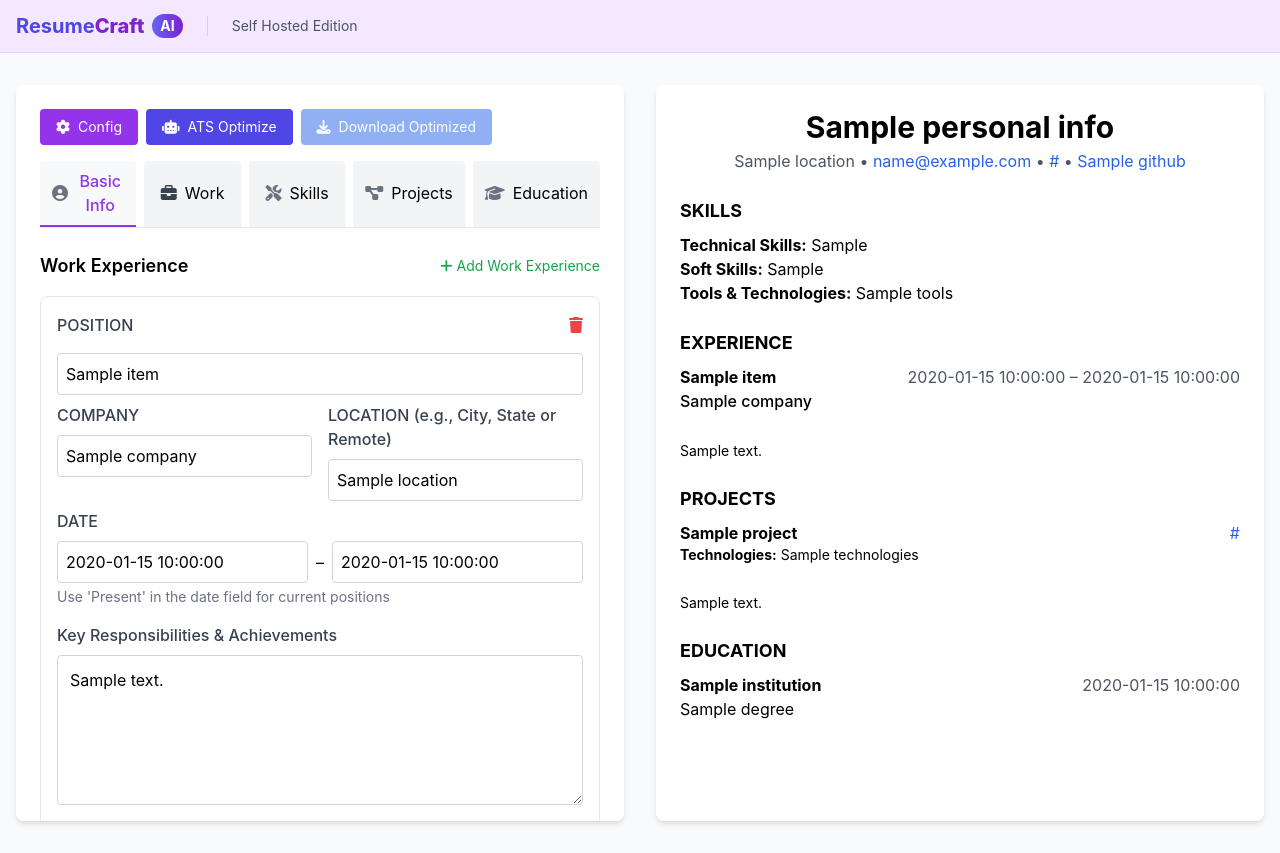
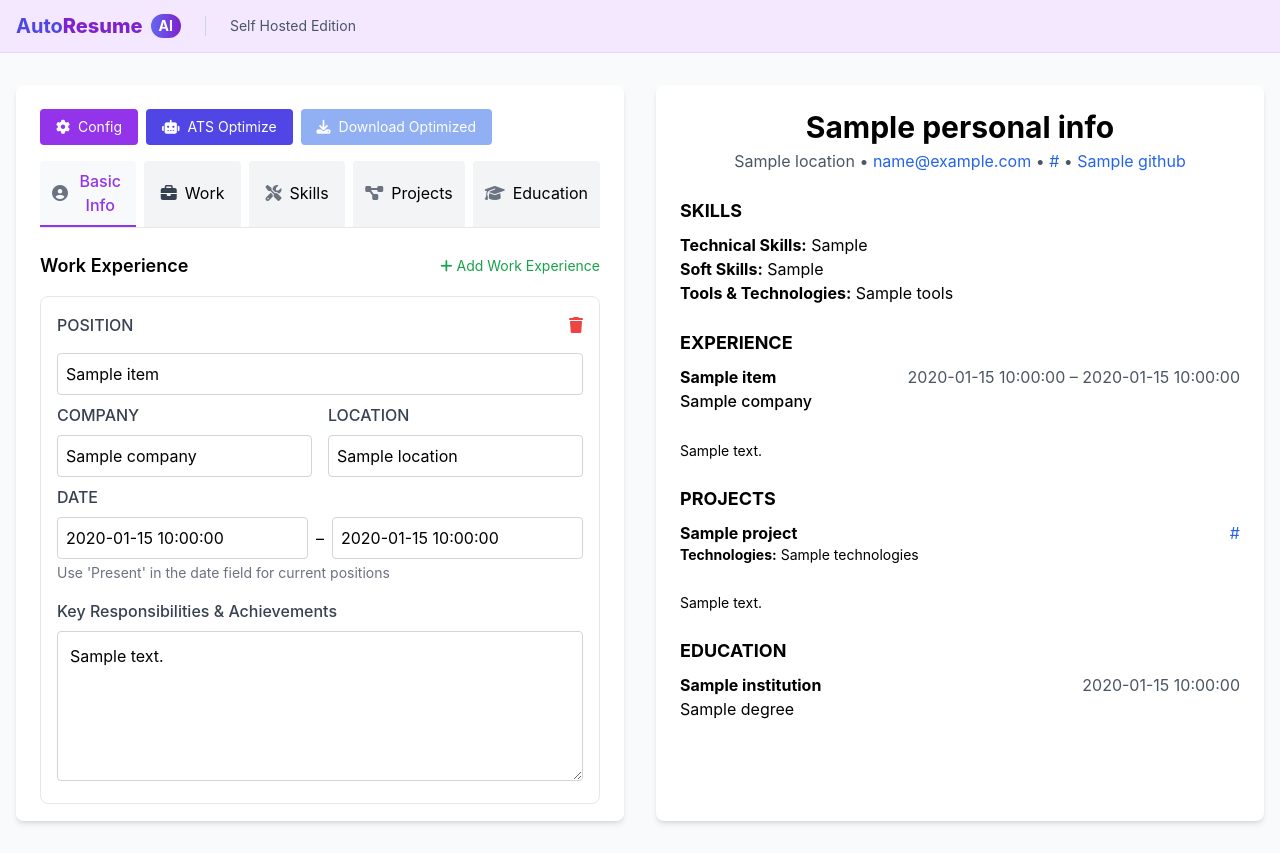
Before and after one commit to ocontant/auto-resume, a FastAPI app: template app/templates/index.html in a window 1280 px wide. Run offline with FastAPI, Linux system fonts and the light colour scheme; the template is opened without the code that fills it: most values are stand-ins (such as "Sample title", 1, 10 or a date in 2020); parts of the project's set-up code (start-up, migrations or seed data) failed here and were passed over; some libraries are stand-ins or nearby versions.

Commit message:
Update name and fix field naming

```diff
--- a/app/templates/base.html
+++ b/app/templates/base.html
@@ -4,7 +4,7 @@
     <meta charset="UTF-8">
     <meta name="viewport" content="width=device-width, initial-scale=1.0">
     <meta http-equiv="Expires" content="-1">
-    <title>ResumeCraft AI - Smart Resume Builder</title>
+    <title>AutoResume AI - Smart Resume Builder</title>
     <script src="https://cdn.tailwindcss.com"></script>
     <script src="https://unpkg.com/htmx.org@1.9.2"></script>
     <link rel="stylesheet" href="https://cdnjs.cloudflare.com/ajax/libs/font-awesome/6.7.2/css/all.min.css"/>
--- a/app/templates/components/experience_item.html
+++ b/app/templates/components/experience_item.html
@@ -27,7 +27,7 @@
 
         </div>
         <div>
-            <h3 class="text-gray-700 font-medium mb-2">LOCATION (e.g., City, State or Remote)</h3>
+            <h3 class="text-gray-700 font-medium mb-2">LOCATION</h3>
             <input type="text" value="{{ item.location }}"
                    autocomplete="off"
                    class="w-full p-2 border border-gray-300 rounded"
--- a/app/templates/components/header.html
+++ b/app/templates/components/header.html
@@ -2,7 +2,7 @@
     <div class="container mx-auto px-4 py-3 flex justify-between items-center">
         <div class="flex items-center">
             <h1 class="text-xl font-bold flex items-center">
-                <span class="text-indigo-600">Resume<span class="text-purple-700 font-extrabold">Craft</span></span>
+                <span class="text-indigo-600">Auto<span class="text-purple-700 font-extrabold">Resume</span></span>
                 <span class="ml-2 bg-gradient-to-r from-indigo-500 to-purple-700 text-white text-sm py-0.5 px-2 rounded-full">AI</span>
             </h1>
             <span class="ml-6 text-gray-600 text-sm border-l border-gray-300 pl-6">Self Hosted Edition</span>
--- a/app/templates/components/project_item.html
+++ b/app/templates/components/project_item.html
@@ -28,7 +28,7 @@
 
         </div>
         <div>
-            <h3 class="text-gray-700 font-medium mb-2">TECHNOLOGIES USED (comma-separated)</h3>
+            <h3 class="text-gray-700 font-medium mb-2">TECHNOLOGIES USED</h3>
             <input type="text" value="{{ project.technologies }}"
                    autocomplete="off"
                    class="w-full p-2 border border-gray-300 rounded"
--- a/app/templates/components/projects_form.html
+++ b/app/templates/components/projects_form.html
@@ -41,7 +41,7 @@
 
                 </div>
                 <div>
-                    <h3 class="text-gray-700 font-medium mb-2">TECHNOLOGIES USED (comma-separated)</h3>
+                    <h3 class="text-gray-700 font-medium mb-2">TECHNOLOGIES USED</h3>
                     <input type="text" value="{{ project.technologies }}"
                            autocomplete="off"
                            class="w-full p-2 border border-gray-300 rounded"
```
